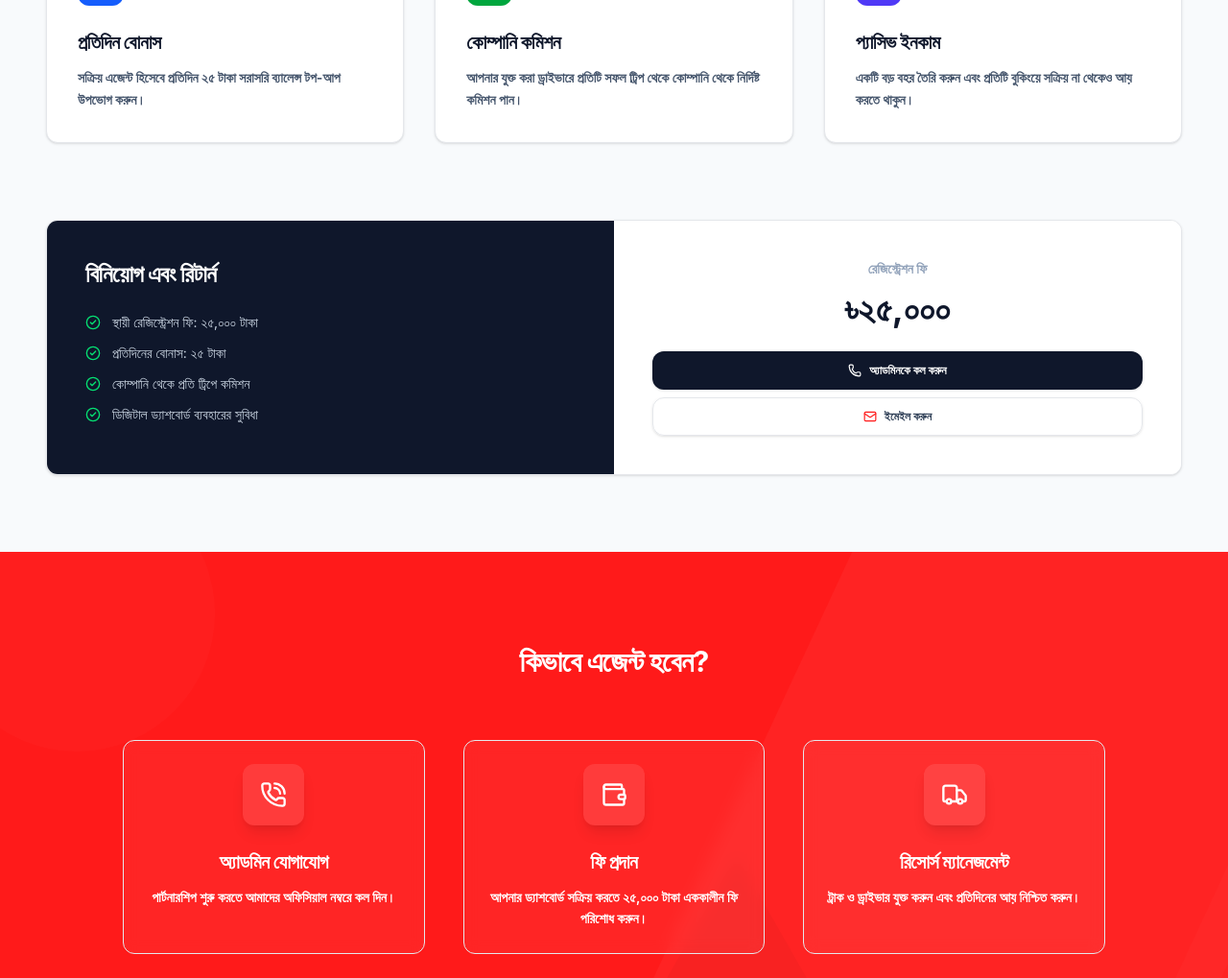
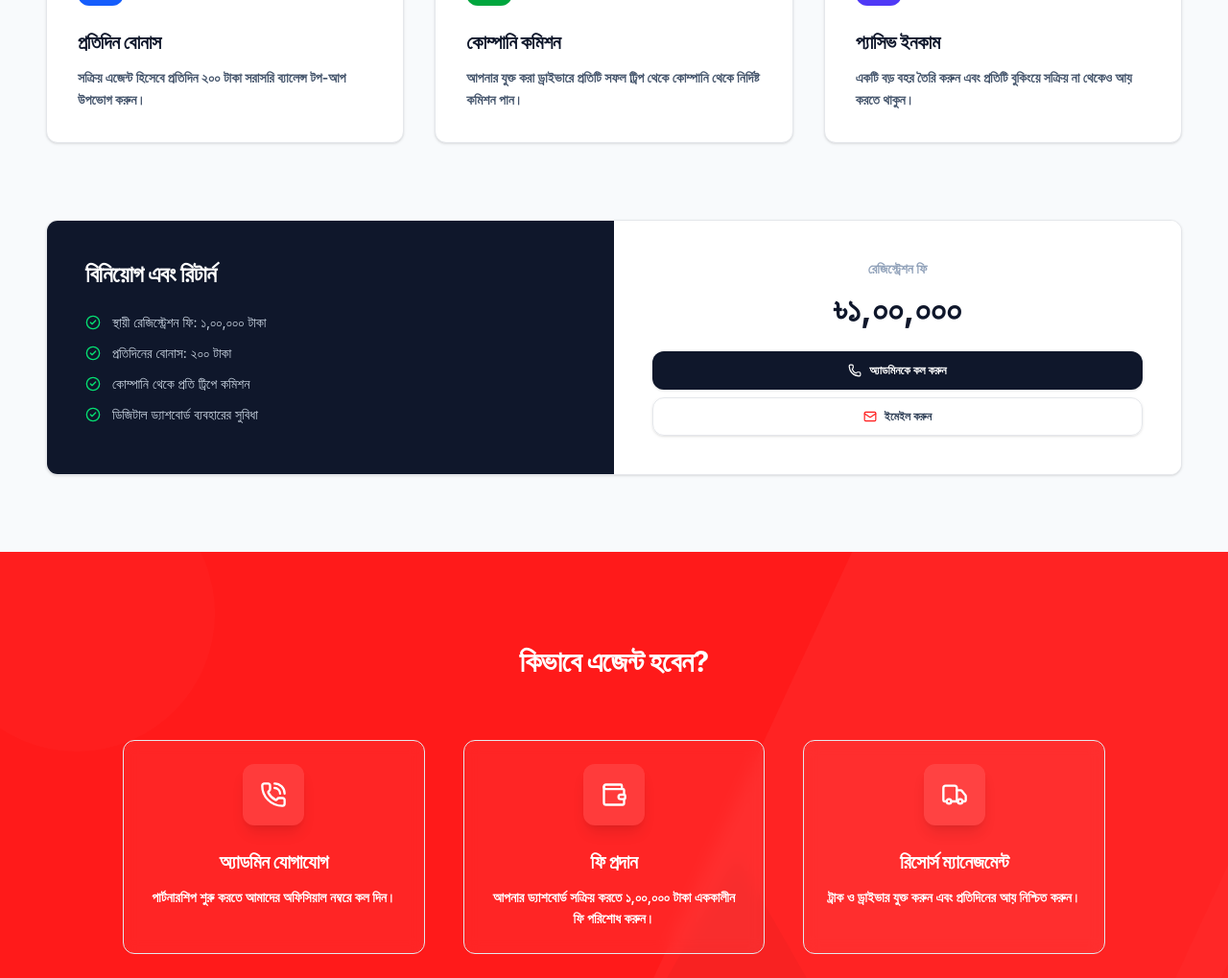
Before and after one commit to ashrafalve404/truckdorkar, a Next.js app: page /partner-with-us in a window 1280 px wide. Shown: the part 728-1747 px from the top of the page at 96% size. Built offline with nearby package versions, Linux system fonts and the light colour scheme; no server answers.

Commit message:
fixagentinfos

```diff
--- a/app/partner-with-us/page.tsx
+++ b/app/partner-with-us/page.tsx
@@ -30,8 +30,8 @@ export default function PartnerWithUsPage() {
             icon: Gift,
             title_en: "Daily Bonus",
             title_bn: "প্রতিদিন বোনাস",
-            desc_en: "Receive 25 TK direct balance top-up every day as an active Truck Dorkar agent.",
-            desc_bn: "সক্রিয় এজেন্ট হিসেবে প্রতিদিন ২৫ টাকা সরাসরি ব্যালেন্স টপ-আপ উপভোগ করুন।",
+            desc_en: "Receive 200 TK direct balance top-up every day as an active Truck Dorkar agent.",
+            desc_bn: "সক্রিয় এজেন্ট হিসেবে প্রতিদিন ২০০ টাকা সরাসরি ব্যালেন্স টপ-আপ উপভোগ করুন।",
             color: "bg-blue-600"
         },
         {
@@ -64,8 +64,8 @@ export default function PartnerWithUsPage() {
             icon: Wallet,
             title_en: "Fee Settlement",
             title_bn: "ফি প্রদান",
-            desc_en: "Complete the 25,000 TK registration fee to activate your dashboard.",
-            desc_bn: "আপনার ড্যাশবোর্ড সক্রিয় করতে ২৫,০০০ টাকা এককালীন ফি পরিশোধ করুন।"
+            desc_en: "Complete the 100,000 TK registration fee to activate your dashboard.",
+            desc_bn: "আপনার ড্যাশবোর্ড সক্রিয় করতে ১,০০,০০০ টাকা এককালীন ফি পরিশোধ করুন।"
         },
         {
             icon: Truck,
@@ -158,8 +158,8 @@ export default function PartnerWithUsPage() {
                                 </h2>
                                 <div className="space-y-3">
                                     {[
-                                        { en: "Fixed Registration Fee: 25,000 TK", bn: "স্থায়ী রেজিস্ট্রেশন ফি: ২৫,০০০ টাকা" },
-                                        { en: "Daily Recurring Bonus: 25 TK", bn: "প্রতিদিনের বোনাস: ২৫ টাকা" },
+                                        { en: "Fixed Registration Fee: 100,000 TK", bn: "স্থায়ী রেজিস্ট্রেশন ফি: ১,০০,০০০ টাকা" },
+                                        { en: "Daily Recurring Bonus: 200 TK", bn: "প্রতিদিনের বোনাস: ২০০ টাকা" },
                                         { en: "Trip Commission from Company", bn: "কোম্পানি থেকে প্রতি ট্রিপে কমিশন" },
                                         { en: "Full Digital Dashboard Access", bn: "ডিজিটাল ড্যাশবোর্ড ব্যবহারের সুবিধা" }
                                     ].map((item, i) => (
@@ -173,7 +173,7 @@ export default function PartnerWithUsPage() {
 
                             <div className="bg-white p-8 md:p-10 text-center">
                                 <p className="text-sm font-bold uppercase tracking-normal text-slate-400 mb-3">{t("Registration Fee", "রেজিস্ট্রেশন ফি")}</p>
-                                <div className="text-3xl md:text-4xl font-bold text-slate-900 mb-6">৳{t("25,000", "২৫,০০০")}</div>
+                                <div className="text-3xl md:text-4xl font-bold text-slate-900 mb-6">৳{t("100,000", "১,০০,০০০")}</div>
                                 <div className="space-y-2">
                                     <a href="tel:01826-110036" className="block">
                                         <Button variant="default" className="w-full h-10 rounded-lg font-bold text-xs bg-slate-900 hover:bg-slate-800 text-white flex items-center justify-center gap-2">
--- a/components/sections/partner-highlight.tsx
+++ b/components/sections/partner-highlight.tsx
@@ -59,7 +59,7 @@ export function PartnerHighlight() {
                                 </div>
                                 <div className="space-y-1">
                                     <h4 className={cn("font-bold text-white", lang === "bn" ? "text-xs" : "text-sm")}>{t("Daily Bonus", "প্রতিদিন বোনাস")}</h4>
-                                    <p className={cn("font-medium text-white", lang === "bn" ? "text-[10px]" : "text-xs")}>{t("Earn 25 TK daily top-up active bonus", "সক্রিয় এজেন্ট হিসেবে প্রতিদিন ২৫ টাকা টপ-আপ")}</p>
+                                    <p className={cn("font-medium text-white", lang === "bn" ? "text-[10px]" : "text-xs")}>{t("Earn 200 TK daily top-up active bonus", "সক্রিয় এজেন্ট হিসেবে প্রতিদিন ২০০ টাকা টপ-আপ")}</p>
                                 </div>
                             </div>
                             <div className="flex gap-4 p-5 rounded-2xl bg-white/10 backdrop-blur-sm border border-white/20 hover:bg-white/15 transition-all duration-300 group cursor-pointer">
```
